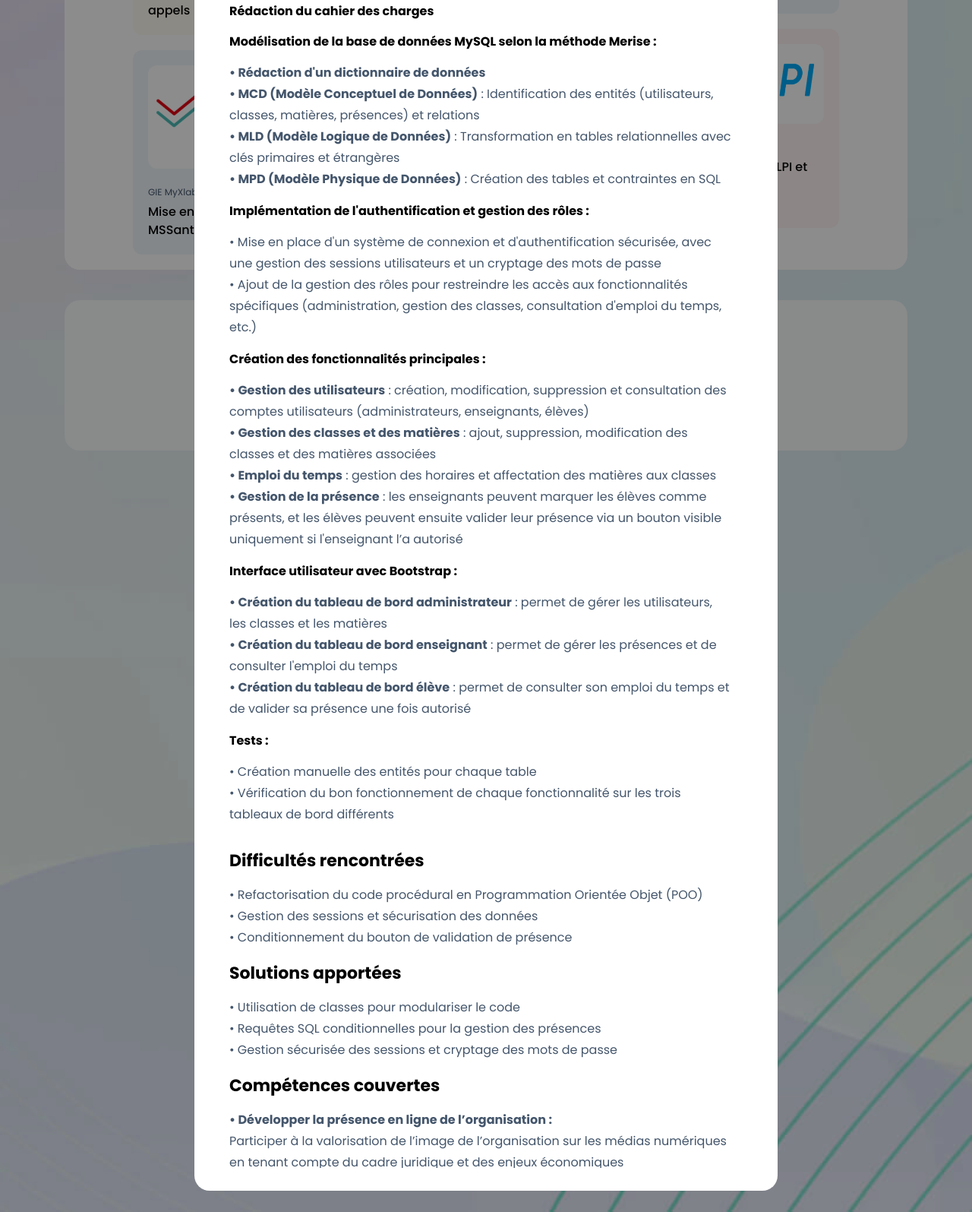
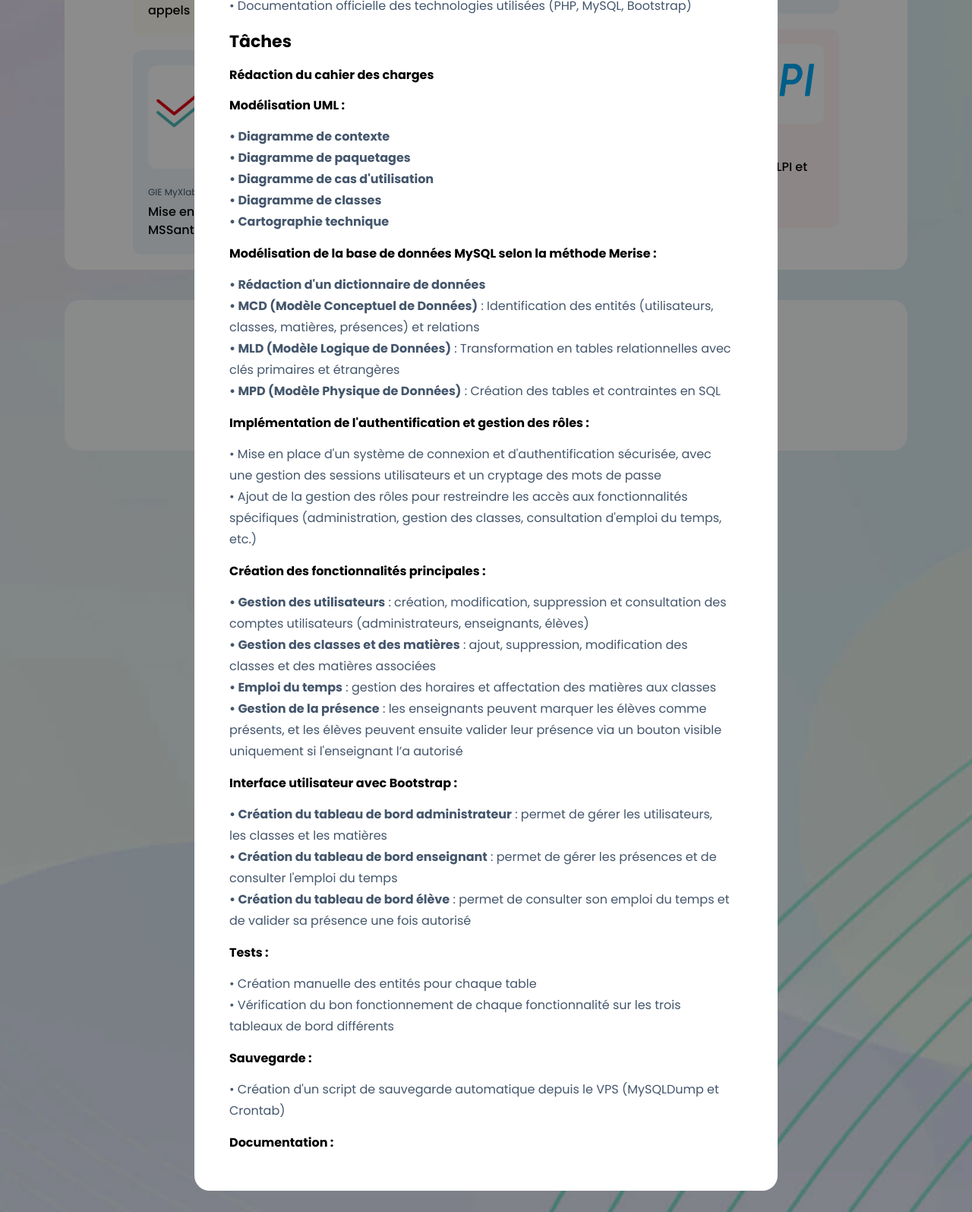
Before and after one commit to ElianePerol/Portfolio.2025.BTS.SIO, a PHP site: page /projects.php in a window 1280 px wide, after a click that opens the changed part. Shown: the part 1005-2600 px from the top of the page at 76% size. Run offline with PHP 8.4, Linux system fonts and the light colour scheme; some libraries are stand-ins or nearby versions.

Commit message:
adding documention to projects

```diff
--- a/projects.php
+++ b/projects.php
@@ -889,9 +889,11 @@ include_once "common/footer.php";
                         <p>
                             <h6>Outils utilisés :</h6>
                             <ul>
-                                <li><b>• PHP, MySQL, HTML, CSS (Bootstrap)</b></li>
                                 <li><b>• VSCode</b> pour le développement</li>
+                                <li><b>• HTML, CSS (Bootstrap), PHP, MySQL</b></li>
+                                <li><b>• Composer, PHPMailer</b> pour l'envoi de demande de support</li>
                                 <li><b>• PHPMyAdmin</b> pour la gestion de la base de données</li>
+                                <li><b>• MySQLDump, Crontab</b> pour la gestion et l'automatisation des sauvegardes de la base de données</li>
                             </ul>
                         </p>
                         <p>
@@ -904,6 +906,16 @@ include_once "common/footer.php";
                     <h5>Tâches</h5>
                         <p>
                             <h6>Rédaction du cahier des charges</h6>
+                        </p>
+                        <p>
+                            <h6>Modélisation UML :</h6>
+                            <ul>
+                                <li><b>• Diagramme de contexte</b></li>
+                                <li><b>• Diagramme de paquetages</b></li>
+                                <li><b>• Diagramme de cas d'utilisation</b></li>
+                                <li><b>• Diagramme de classes</b></li>
+                                <li><b>• Cartographie technique</b></li>
+                            </ul>
                         </p>
                         <p>
                             <h6>Modélisation de la base de données MySQL selon la méthode Merise :</h6>
@@ -947,6 +959,18 @@ include_once "common/footer.php";
                             <ul>
                                 <li>• Création manuelle des entités pour chaque table</li>
                                 <li>• Vérification du bon fonctionnement de chaque fonctionnalité sur les trois tableaux de bord différents</li>
+                            </ul>
+                        </p>
+                        <p>
+                            <h6>Sauvegarde :</h6>
+                            <ul>
+                                <li>• Création d'un script de sauvegarde automatique depuis le VPS (MySQLDump et Crontab)</li>
+                            </ul>
+                        </p>
+                        <p>
+                            <h6>Documentation :</h6>
+                            <ul>
+                                <li>• Rédaction d'un guide utilisateur</li>
                             </ul>
                         </p>
                 </div>
@@ -1059,6 +1083,11 @@ include_once "common/footer.php";
                         </div>
                         <div class="col-md-6">
                             <span class="">
+                                <a href="#" target="_blank"><i class="fa-solid fa-arrow-up-right-from-square"></i>   Extraits de code commentés</a>
+                            </span>
+                        </div>
+                        <div class="col-md-6">
+                            <span class="">
                                 <a href="assets/docs/projects/welcome_training_modelisation_bdd.pdf" target="_blank"><i class="fa-solid fa-arrow-up-right-from-square"></i>   Modélisation de la BDD</a>
                             </span>
                         </div>
@@ -1069,12 +1098,12 @@ include_once "common/footer.php";
                         </div>
                         <div class="col-md-6">
                             <span class="">
-                                <a href="assets/docs/projects/welcome_training_interfaces.pdf" target="_blank"><i class="fa-solid fa-arrow-up-right-from-square"></i>   Captures d’écran des interfaces</a>
-                            </span>
-                        </div>
-                        <div class="col-md-6">
-                            <span class="">
-                                <a href=#" target="_blank"><i class="fa-solid fa-arrow-up-right-from-square"></i>   Documentation utilisateur</a>
+                                <a href="assets/docs/projects/welcome_training_captures_interfaces.pdf" target="_blank"><i class="fa-solid fa-arrow-up-right-from-square"></i>   Captures d’écran des interfaces</a>
+                            </span>
+                        </div>
+                        <div class="col-md-6">
+                            <span class="">
+                                <a href="#" target="_blank"><i class="fa-solid fa-arrow-up-right-from-square"></i>   Documentation utilisateur</a>
                             </span>
                         </div>
                     </div>
```
Also changed, not shown: 4 other files.
